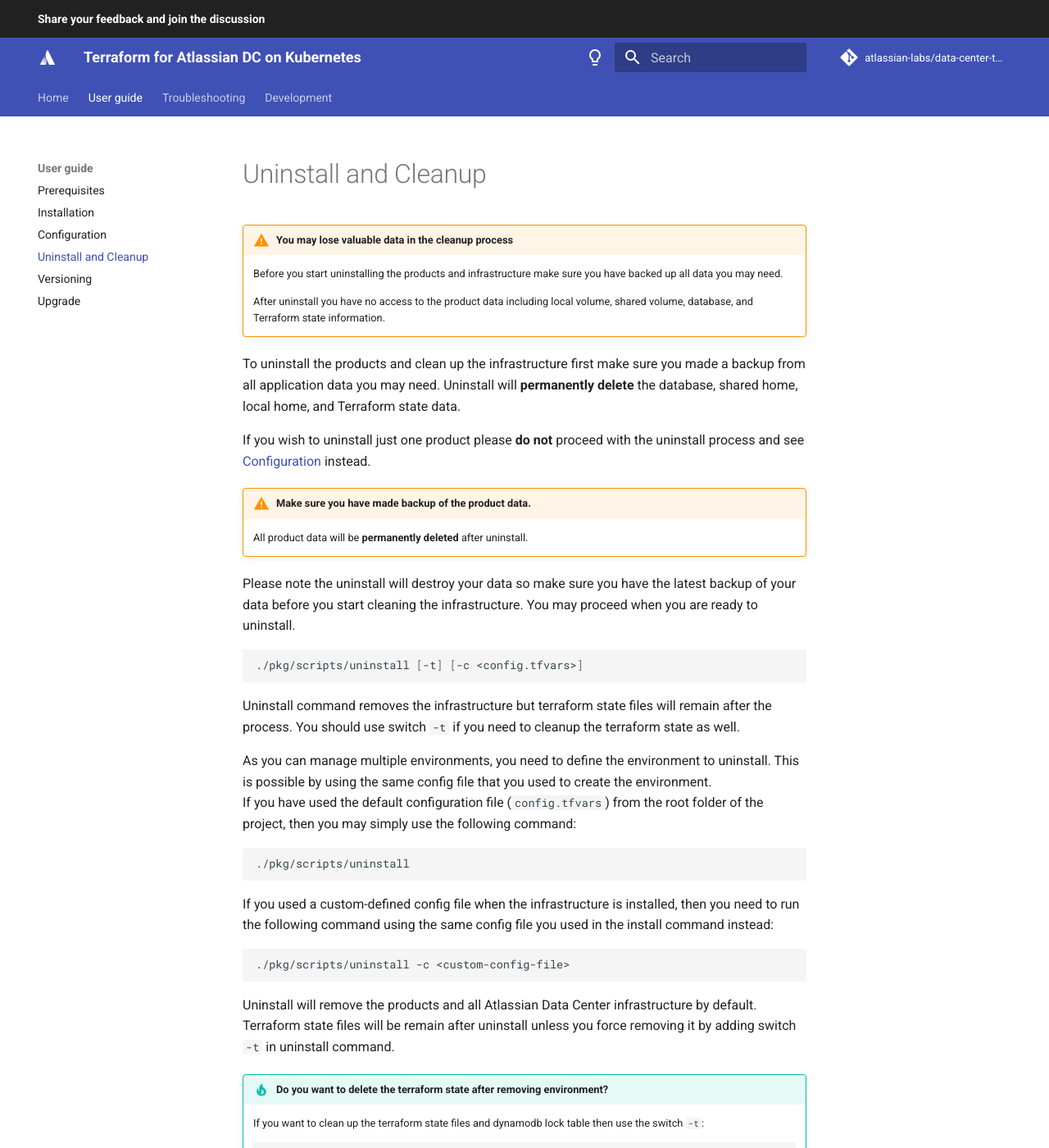
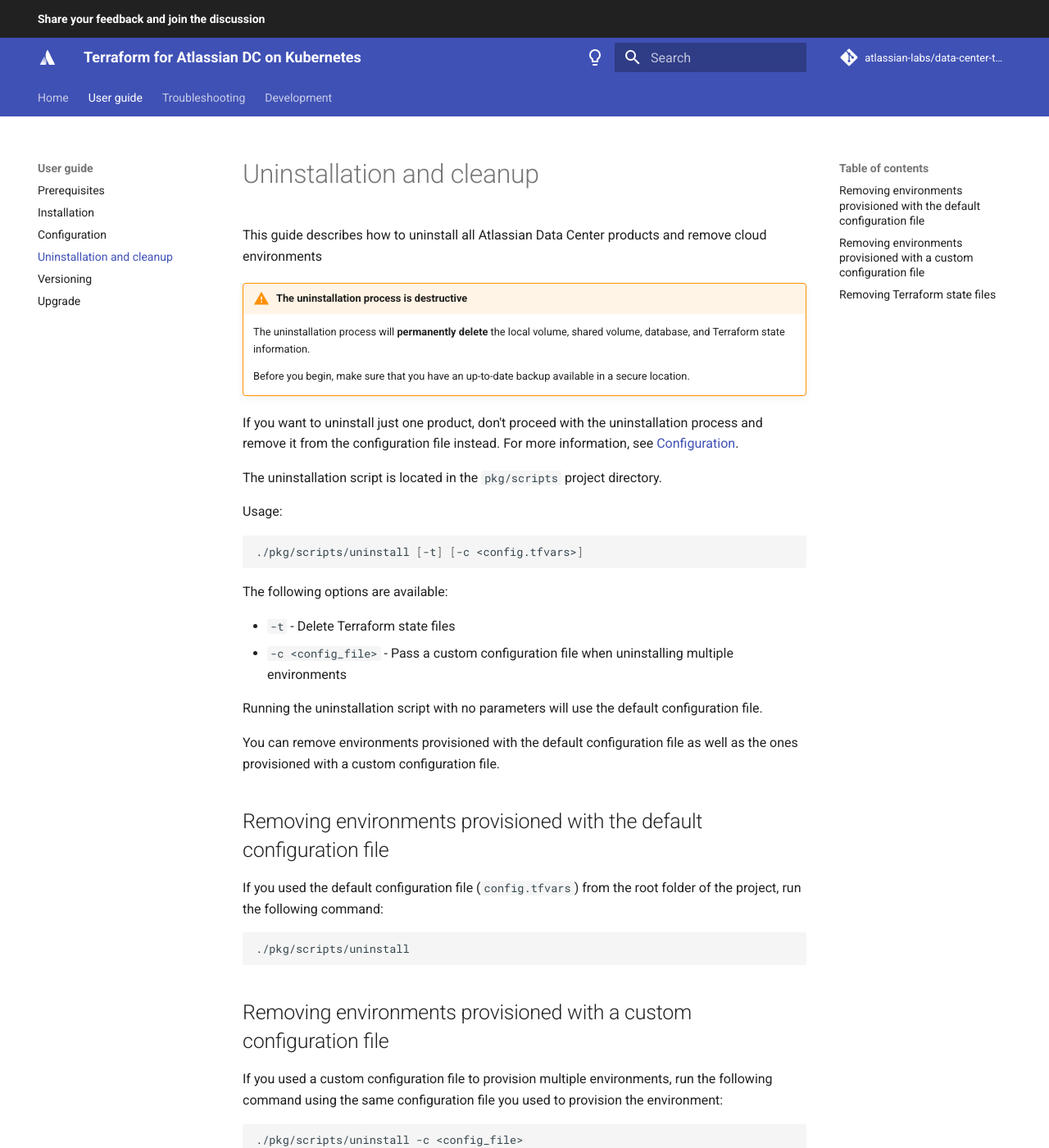
Before and after one commit to atlassian-labs/data-center-terraform, an MkDocs documentation site: the page built from docs/docs/userguide/CLEANUP.md, in a window 1280 px wide and 1400 px high. Shown: the whole window at 82% size. Built offline with MkDocs 1.6.1 and Material for MkDocs 9.7.7, drawn with Linux system fonts in a browser that asks for light colours; comment, search, counter and statistics services are not loaded; some of the changed text lies outside the part shown.

Commit message:
Edit CLEANUP.md

````diff
--- a/docs/docs/userguide/CLEANUP.md
+++ b/docs/docs/userguide/CLEANUP.md
@@ -1,46 +1,53 @@
-# Uninstall and Cleanup
+# Uninstallation and cleanup
 
-!!! warning "You may lose valuable data in the cleanup process"
-    Before you start uninstalling the products and infrastructure make sure you have backed up all data you may need.
+This guide describes how to uninstall all Atlassian Data Center products and remove cloud environments
 
-    After uninstall you have no access to the product data including local volume, shared volume, database, and Terraform state information.
+!!! warning "The uninstallation process is destructive"
+    The uninstallation process will **permanently delete** the local volume, shared volume, database, and Terraform state information.
 
+    Before you begin, make sure that you have an up-to-date backup available in a secure location.
 
-To uninstall the products and clean up the infrastructure first make sure you made a backup from all application data you may need.
-Uninstall will **permanently delete** the database, shared home, local home, and Terraform state data.
+If you want to uninstall just one product, don't proceed with the uninstallation process and remove it from the configuration file instead. For more information, see [Configuration](CONFIGURATION.md).
 
-If you wish to uninstall just one product please **do not** proceed with the uninstall process and see [Configuration](CONFIGURATION.md) instead.
+The uninstallation script is located in the `pkg/scripts` project directory.
 
-!!! warning "Make sure you have made backup of the product data."
-    All product data will be **permanently deleted** after uninstall.
-
-Please note the uninstall will destroy your data so make sure you have the latest backup of your data before you start cleaning the infrastructure.
-You may proceed when you are ready to uninstall.
+Usage:
 
 ```shell
 ./pkg/scripts/uninstall [-t] [-c <config.tfvars>]
 ```
-Uninstall command removes the infrastructure but terraform state files will remain after the process.
-You should use switch `-t` if you need to cleanup the terraform state as well.
 
-As you can manage multiple environments, you need to define the environment to uninstall.
-This is possible by using the same config file that you used to create the environment.
-If you have used the default configuration file (`config.tfvars`) from the root folder of the project, then you may simply use the following command:
+The following options are available:
+
+- `-t` - Delete Terraform state files
+- `-c <config_file>` - Pass a custom configuration file when uninstalling multiple environments
+
+Running the uninstallation script with no parameters will use the default configuration file.
+
+
+
+You can remove environments provisioned with the default configuration file as well as the ones provisioned with a custom configuration file.
+
+## Removing environments provisioned with the default configuration file
+
+If you used the default configuration file (`config.tfvars`) from the root folder of the project, run the following command:
 
 ```shell
 ./pkg/scripts/uninstall
 ```
 
-If you used a custom-defined config file when the infrastructure is installed, then you need to run the following command using the same config file you used in the install command instead:
-```
-./pkg/scripts/uninstall -c <custom-config-file>
+## Removing environments provisioned with a custom configuration file
+
+If you used a custom configuration file to provision multiple environments, run the following command using the same configuration file you used to provision the environment:
+
+```shell
+./pkg/scripts/uninstall -c <config_file>
 ```
 
-Uninstall will remove the products and all Atlassian Data Center infrastructure by default.
-Terraform state files will be remain after uninstall unless you force removing it by adding switch `-t` in uninstall command.
+## Removing Terraform state files
 
-!!! tip "Do you want to delete the terraform state after removing environment?"
-    If you want to clean up the terraform state files and dynamodb lock table then use the switch `-t`:
-    ```shell
-    ./pkg/scripts/uninstall -t [-c <custom-config-file>]
-    ```
+By default, the script does not remove Terraform state files. If you want to remove Terraform state files, run the uninstallation script with the `-t` switch:
+
+```shell
+./pkg/scripts/uninstall -t [-c <config_file>]
+```
````
